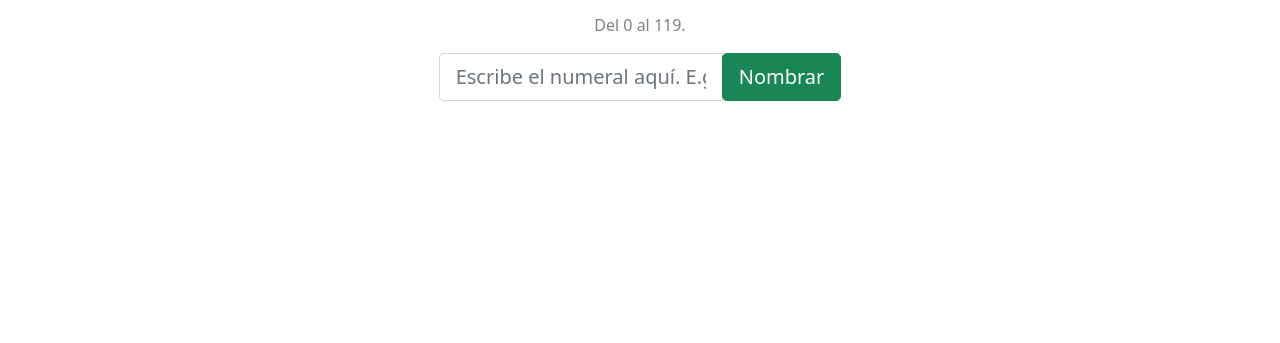
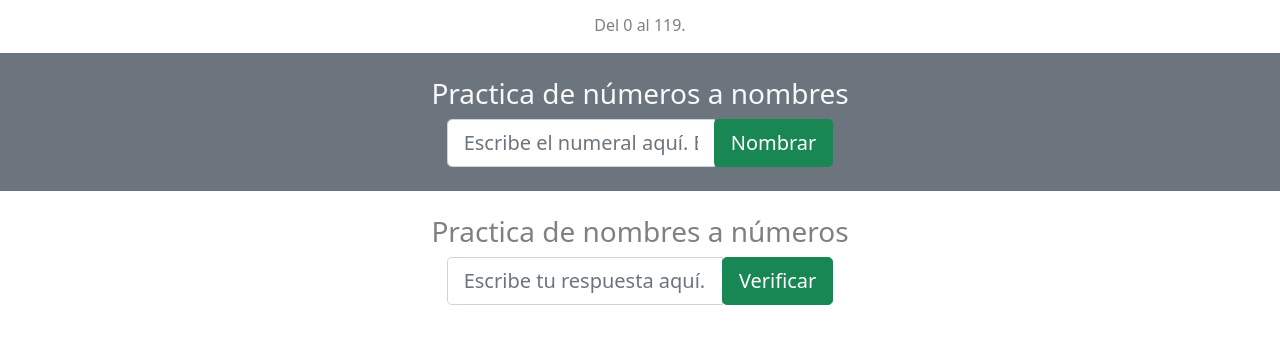
Before and after one commit to mrosas91/nauatl, a plain HTML site: page index.html in a window 1280 px wide. Shown: the part 217-560 px from the top of the page. Drawn offline with nearby package versions, Linux system fonts and the light colour scheme.

Commit message:
Generate UI for second exercise. Names to numerals.

```diff
--- a/index.html
+++ b/index.html
@@ -14,6 +14,7 @@
 	<script async src="https://www.googletagmanager.com/gtag/js?id=G-WTS58L6TQN"></script>
 	<script>
 		window.dataLayer = window.dataLayer || [];
+
 		function gtag() {
 			dataLayer.push(arguments);
 		}
@@ -24,7 +25,7 @@
 	<script src="numeral_to_text.js" charset="utf-8"></script>
 	<script type="text/javascript">
 		function renderAnswer() {
-			html = "<p class='fs-1 text-success'>" + numeral_to_text(document.getElementById('numeral_input').value) + "</p>";
+			html = "<div class='bg-success'><p class='fs-1 mt-2 text-white'>" + numeral_to_text(document.getElementById('numeral_input').value) + "</p></div>";
 			document.getElementById("num_answer").innerHTML = html;
 		}
 	</script>
@@ -51,7 +52,8 @@
 				</p>
 			</div>
 		</div>
-		<div class="row">
+		<div class="row p-4 bg-secondary">
+			<h3 class="text-center text-light">Practica de números a nombres</h3>
 			<div class="mx-auto col-lg-4 col-md-6 col-sm-12">
 				<div class="input-group input-group-lg">
 					<input id="numeral_input" type="text" class="form-control" placeholder="Escribe el numeral aquí. E.g. 17" aria-label="Numeral" onkeyup="renderAnswer()">
@@ -63,6 +65,21 @@
 				</div>
 			</div>
 		</div>
+		<div class="row p-4">
+			<h3 class="text-center">Practica de nombres a números</h3>
+			<div class="mx-auto col-lg-4 col-md-6 col-sm-12">
+				<div id="generated_number" class="text-center">
+				</div>
+				<div class="input-group input-group-lg">
+					<input id="ex2_answer_input" type="text" class="form-control" placeholder="Escribe tu respuesta aquí. E.g. 45" aria-label="Numeral">
+					<div class="input-group-append input-group-lg">
+						<button class="btn btn-success" type="button" onclick="">Verificar</button>
+					</div>
+				</div>
+				<div id="num_answer" class="text-center">
+				</div>
+			</div>
+		</div>
 	</div>
 </body>
 
```
